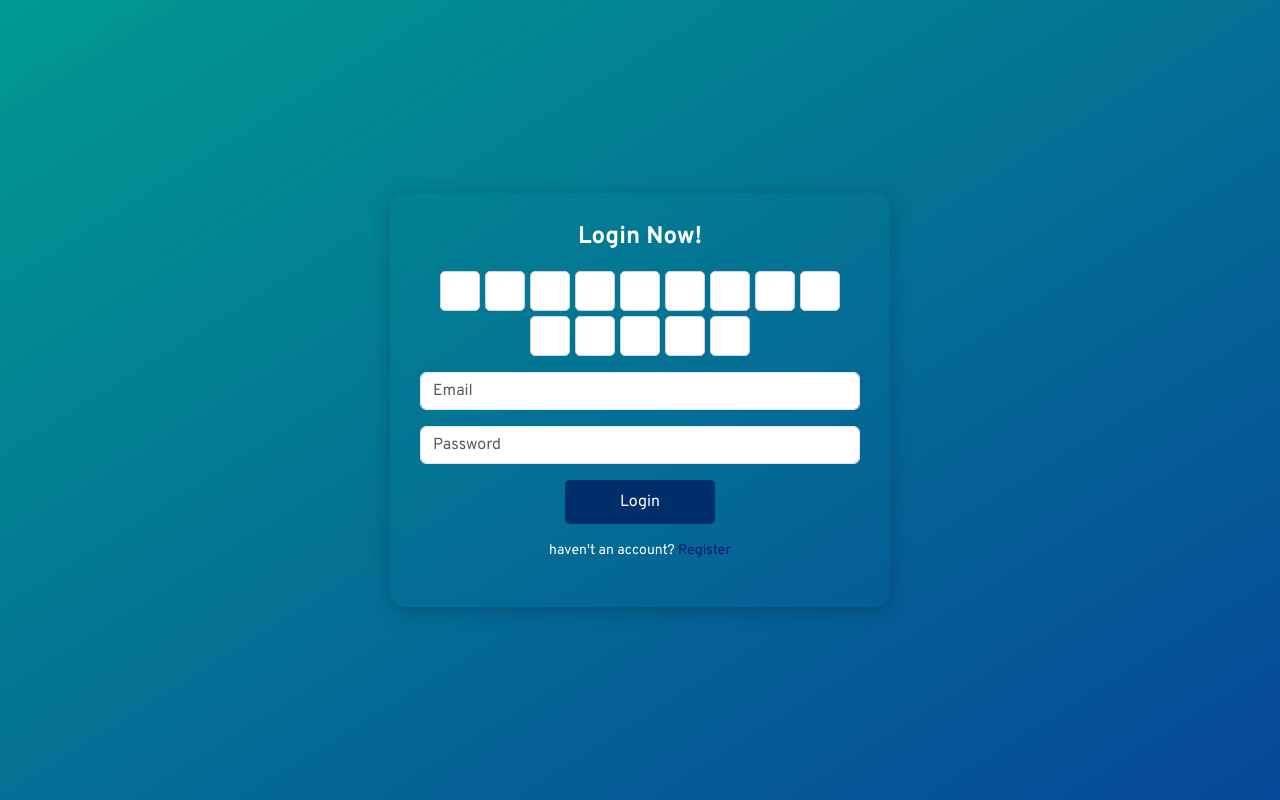
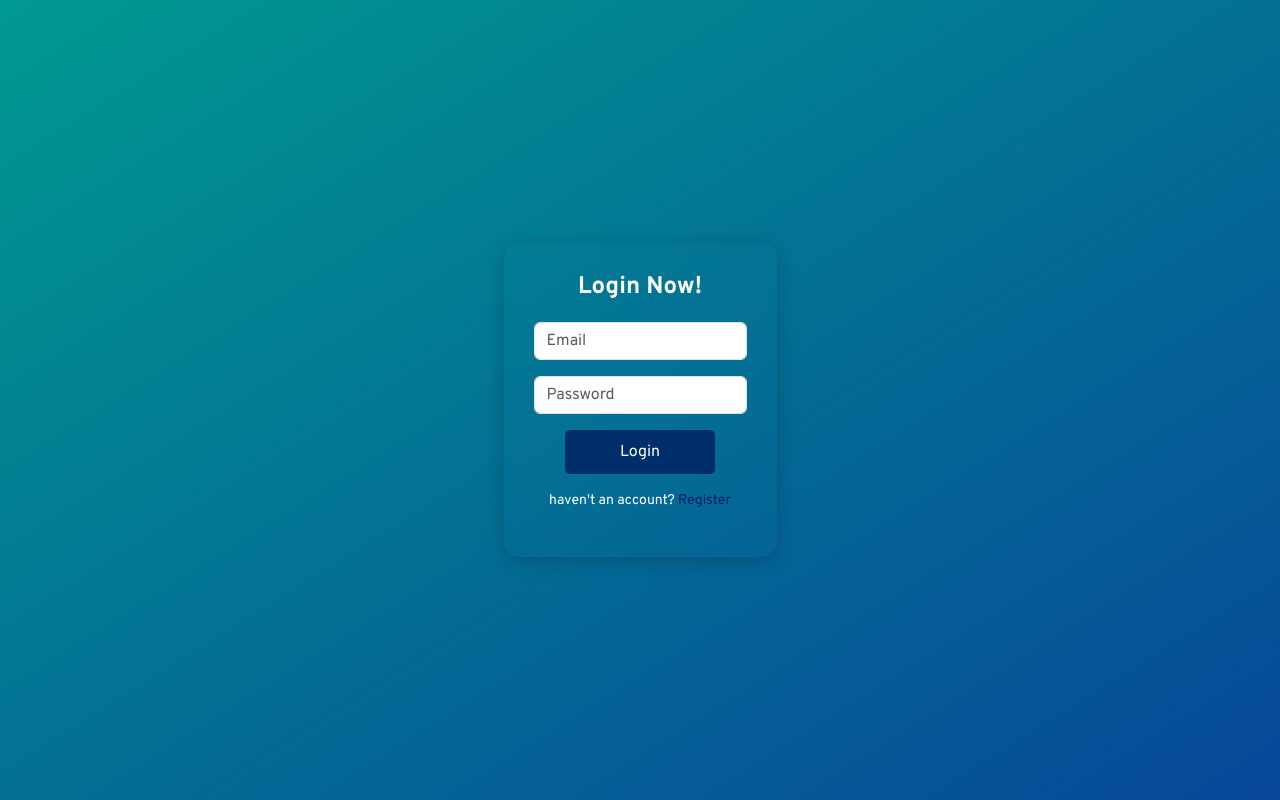
Before and after one commit to yasir193/ADAS-APP, a React (Vite) app: page /#/login in a window 1280 px wide. Built offline with nearby package versions, Linux system fonts and the light colour scheme.

Commit message:
Update Login.jsx

```diff
--- a/src/Components/Login/Login.jsx
+++ b/src/Components/Login/Login.jsx
@@ -1,70 +1,20 @@
-import React, { useState, useRef } from "react";
+import React, { useState } from "react";
 import "./login.css";
 import axios from "axios";
 import { useFormik } from "formik";
 import { Vortex } from "react-loader-spinner";
 import { Link, useNavigate } from "react-router-dom";
 
-export default function Login({ getUserData }) {  // Accept getUserData as prop
-
+export default function Login({ getUserData }) {
   const [errorMsg, setErrorMsg] = useState(null);
   const [successMsg, setSuccessMsg] = useState(null);
   const [isLoading, setIsLoading] = useState(false);
-  const [nationalID, setNationalID] = useState(Array(14).fill("")); // Array of 14 cells
 
   const navigate = useNavigate();
-  const inputsRef = useRef([]); // Refs for the 14 inputs
-
-  // Predefined array of valid National IDs
-  const arrayOfUsers = [
-    "30002121402537",
-    "30001010124353",
-    "30004171801745",
-    "30209242102615",
-    "30205301800326",
-    "30201150102804",
-    "30012012110092",
-  ];
-
-  const handleInputChange = (e, index) => {
-    const value = e.target.value;
-
-    // Allow only one digit per input
-    if (/^\d$/.test(value)) {
-      const updatedID = [...nationalID];
-      updatedID[index] = value;
-      setNationalID(updatedID);
-
-      // Move to the next input if it exists
-      if (index < 13 && inputsRef.current[index + 1]) {
-        inputsRef.current[index + 1].focus();
-      }
-    }
-  };
-
-  const handleKeyDown = (e, index) => {
-    if (e.key === "Backspace") {
-      const updatedID = [...nationalID];
-      updatedID[index] = ""; // Clear the current cell
-      setNationalID(updatedID);
-
-      // Move to the previous input if it exists
-      if (index > 0 && inputsRef.current[index - 1]) {
-        inputsRef.current[index - 1].focus();
-      }
-    }
-  };
 
   async function loginToProject(values) {
     setIsLoading(true);
     setErrorMsg(null);
-
-    const fullNationalID = nationalID.join("");
-    if (fullNationalID.length !== 14 || !arrayOfUsers.includes(fullNationalID)) {
-      setErrorMsg("Invalid National ID");
-      setIsLoading(false);
-      return;
-    }
 
     try {
       const { data } = await axios.post(
@@ -74,7 +24,7 @@ export default function Login({ getUserData }) {  // Accept getUserData as prop
 
       if (data.message === "Login success") {
         setSuccessMsg(data.message);
-        localStorage.setItem('token' , data.accessToken);
+        localStorage.setItem("token", data.accessToken);
         setTimeout(() => {
           navigate("/home");
         }, 1500);
@@ -85,8 +35,6 @@ export default function Login({ getUserData }) {  // Accept getUserData as prop
 
     setIsLoading(false);
   }
-
-
 
   function validateForm(values) {
     const errors = {};
@@ -109,7 +57,6 @@ export default function Login({ getUserData }) {  // Accept getUserData as prop
   });
 
   return (
-    <>
     <div className="main">
       {errorMsg && (
         <div className="alert w-50 text-center position-fixed mt-5 top-0 z-3 m-auto alert-danger">
@@ -124,26 +71,6 @@ export default function Login({ getUserData }) {  // Accept getUserData as prop
       <div className="form-containerr">
         <h1 className="text-white">Login Now!</h1>
         <form onSubmit={formikObj.handleSubmit}>
-
-            <div className="mb-3">
-
-              <div className="nationalID-input">
-
-                {Array.from({ length: 14 }, (_, index) => (
-                  <input
-                    key={index}
-                    type="tel"
-                    maxLength="1"
-                    className="nationalID-cell"
-                    ref={(el) => (inputsRef.current[index] = el)} // Assign refs
-                    onChange={(e) => handleInputChange(e, index)}
-                    onKeyDown={(e) => handleKeyDown(e, index)}
-                    value={nationalID[index] || ""}
-                  />
-                ))}
-              </div>
-            </div>
-
           <div className="mb-3">
             <input
               type="email"
@@ -207,6 +134,5 @@ export default function Login({ getUserData }) {  // Accept getUserData as prop
         </p>
       </div>
     </div>
-    </>
   );
 }
```
Lines whose indentation alone changed are shown as unchanged.
